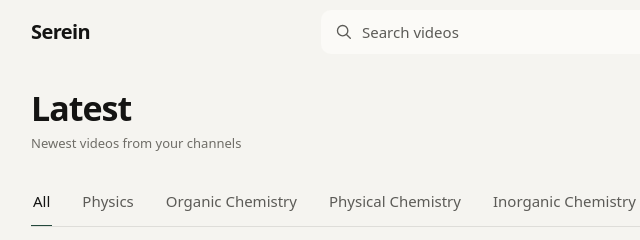
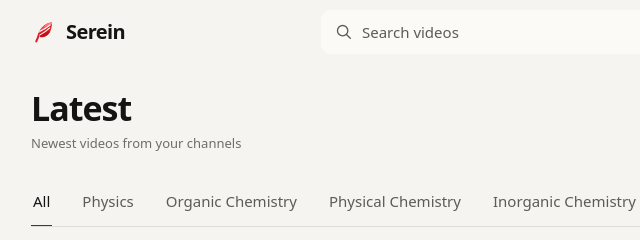
Before and after one commit to karansingh-in/serein-yt, a website built with Vite: page index.html in a window 1280 px wide. Shown: the top 240 px of the page, 9-649 px from the left. Built offline with nearby package versions, Linux system fonts and the light colour scheme; files whose address does not match are found by name.

Commit message:
feat: red leaf logo in the bar, favicon and app icons

```diff
--- a/index.html
+++ b/index.html
@@ -7,6 +7,7 @@
     <meta name="description" content="Videos from the topics you chose. Nothing else." />
     <link rel="manifest" href="/manifest.webmanifest" />
     <link rel="apple-touch-icon" href="/icons/apple-touch-icon.png" />
+    <link rel="icon" href="/logo.svg" type="image/svg+xml" />
     <link rel="icon" href="/icons/icon-192.png" sizes="192x192" />
     <meta name="theme-color" content="#F5F4F0" media="(prefers-color-scheme: light)" />
     <meta name="theme-color" content="#0F0F0E" media="(prefers-color-scheme: dark)" />
@@ -21,7 +22,10 @@
 
     <header class="bar" id="bar">
       <div class="bar__inner">
-        <a class="wordmark" href="/" data-link>Serein</a>
+        <a class="wordmark" href="/" data-link>
+          <img class="wordmark__leaf" src="/logo.svg" alt="" width="26" height="26" />
+          <span class="wordmark__text">Serein</span>
+        </a>
         <form class="search" role="search" id="search-form" action="/search">
           <svg class="search__icon" width="18" height="18" viewBox="0 0 20 20" fill="none" aria-hidden="true">
             <circle cx="8.5" cy="8.5" r="5.75" stroke="currentColor" stroke-width="1.5" />
--- a/src/main.ts
+++ b/src/main.ts
@@ -425,7 +425,7 @@ window.matchMedia('(prefers-color-scheme: dark)').addEventListener('change', ()
 });
 
 document.title = app.appName;
-const wordmark = document.querySelector('.wordmark');
+const wordmark = document.querySelector('.wordmark__text');
 if (wordmark) wordmark.textContent = app.appName;
 
 paintThemeToggle();
--- a/src/styles.css
+++ b/src/styles.css
@@ -126,11 +126,20 @@ img {
 
 .wordmark {
   justify-self: start;
+  display: inline-flex;
+  align-items: center;
+  gap: 9px;
   font-size: 20px;
   font-weight: 600;
   letter-spacing: -0.03em;
   text-decoration: none;
   white-space: nowrap;
+}
+
+.wordmark__leaf {
+  display: block;
+  width: 26px;
+  height: 26px;
 }
 
 .bar__end {
```
Also changed, not shown: public/icons/apple-touch-icon.png, public/icons/icon-192.png, public/icons/icon-512.png, public/icons/icon-maskable-512.png, public/logo.svg (added).
